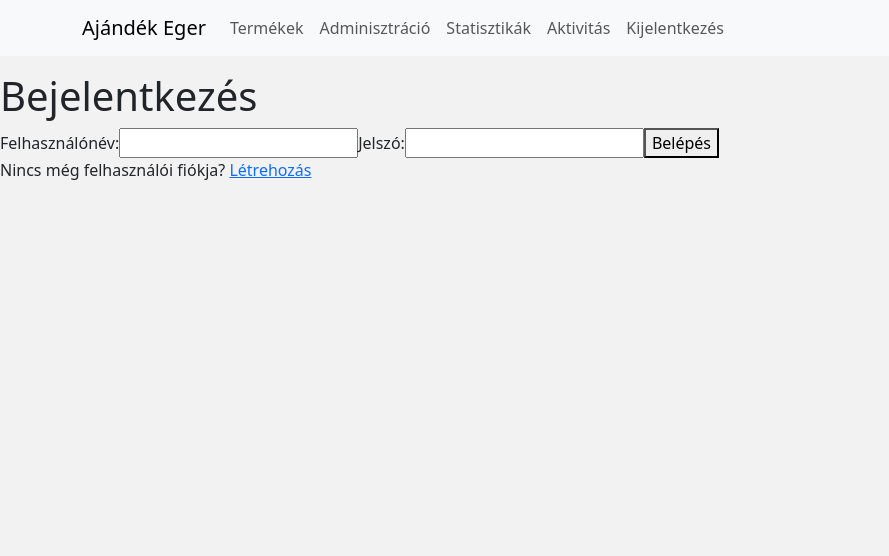
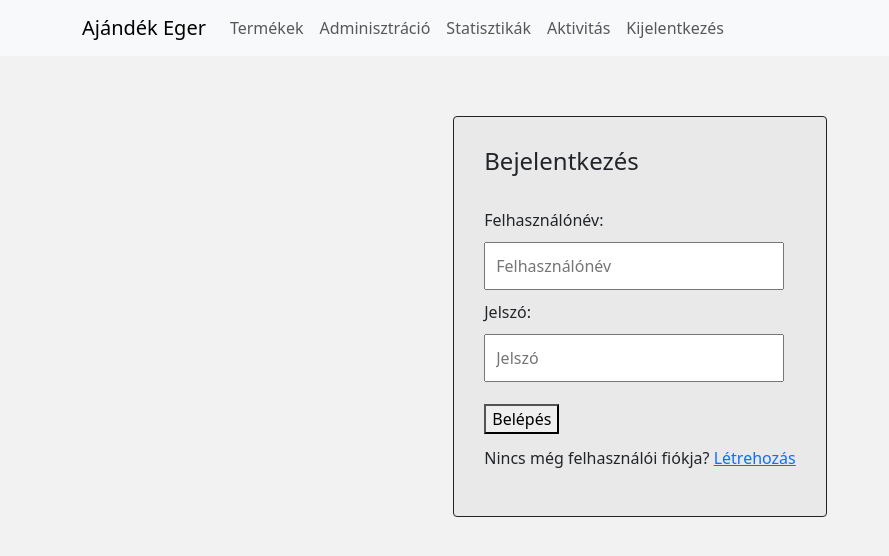
Before and after one commit to ulicsnykristof/ajandek_eger, a React (Vite) app in the folder ajandek_eger/: page / in a window 1280 px wide. Shown: the top 556 px of the page, without its empty margins (0-889 px from the left). Built offline with nearby package versions, Linux system fonts and the light colour scheme.

Commit message:
visual changes

```diff
--- a/ajandek_eger/src/login/Login.tsx
+++ b/ajandek_eger/src/login/Login.tsx
@@ -12,11 +12,12 @@ function Login() {
   const [error, setError] = useState("");
 
   const handleSubmit = async (e: any) => {
+    e.preventDefault;
     navigate("/home");
-    e.preventDefault;
     try {
       const response = await UserService.login(username, pwd);
       console.log(response);
+
       if (response.token) {
         localStorage.setItem("token", response.token);
         localStorage.setItem("role", response.role);
@@ -55,32 +56,57 @@ function Login() {
   return (
     <>
       <div className="login-main">
+        <div>
           <p className={errMsg ? "errmsg" : "offsceen"} aria-live="assertive">
             {errMsg}
           </p>
-        <h1>Bejelentkezés</h1>
+        </div>
+        <div className="login-form">
+          <h4>Bejelentkezés</h4>
+          <br />
+          <form onSubmit={handleSubmit}>
+            <div>
+              <div>
+                <label htmlFor="username">Felhasználónév:</label>
+              </div>
 
-        <form onSubmit={handleSubmit}>
-          <label htmlFor="username">Felhasználónév:</label>
               <input
+                className="login-input"
+                id="username"
+                placeholder="Felhasználónév"
                 type="text"
                 autoComplete="off"
                 onChange={(e) => setUsername(e.target.value)}
                 value={username}
               />
-
+            </div>
+            <div>
+              <div>
                 <label htmlFor="pwd">Jelszó:</label>
+              </div>
+              <div>
                 <input
+                  className="login-input"
+                  id="pwd"
+                  placeholder="Jelszó"
                   type="password"
                   onChange={(e) => setPwd(e.target.value)}
                   value={pwd}
                 />
-
-          <button type="submit">Belépés</button>
+              </div>
+            </div>
+            <div>
+              <button className="login-button" type="submit">
+                Belépés
+              </button>
+            </div>
           </form>
+          <div>
             <p>
               Nincs még felhasználói fiókja? <a href="/signup">Létrehozás</a>
             </p>
+          </div>
+        </div>
       </div>
     </>
   );
--- a/ajandek_eger/src/navigation-bar/TopNavigationBar.tsx
+++ b/ajandek_eger/src/navigation-bar/TopNavigationBar.tsx
@@ -6,7 +6,7 @@ import UserService from "../login/UserService";
 
 function TopNavigationBar() {
   const handleLogout = () => {
-    UserService.logout;
+    UserService.logout();
   };
 
   return (
--- a/ajandek_eger/src/styles/Login.css
+++ b/ajandek_eger/src/styles/Login.css
@@ -0,0 +1,25 @@
+.login-main{
+  display: flex;
+  justify-content: center;
+  align-items: center;
+  margin-top: 60px;
+}
+
+.login-form{
+  border-width: 1px;
+  border-style: solid;
+  background-color: rgb(233, 233, 233);
+  border-radius: 4px;
+  padding: 30px;
+}
+
+.login-input{
+  padding: 10px;
+  margin: 10px 0px;
+  width: 300px;
+}
+
+.login-button{
+  margin-top: 12px;
+  margin-bottom: 12px;
+}
```
Lines whose indentation alone changed are shown as unchanged.
